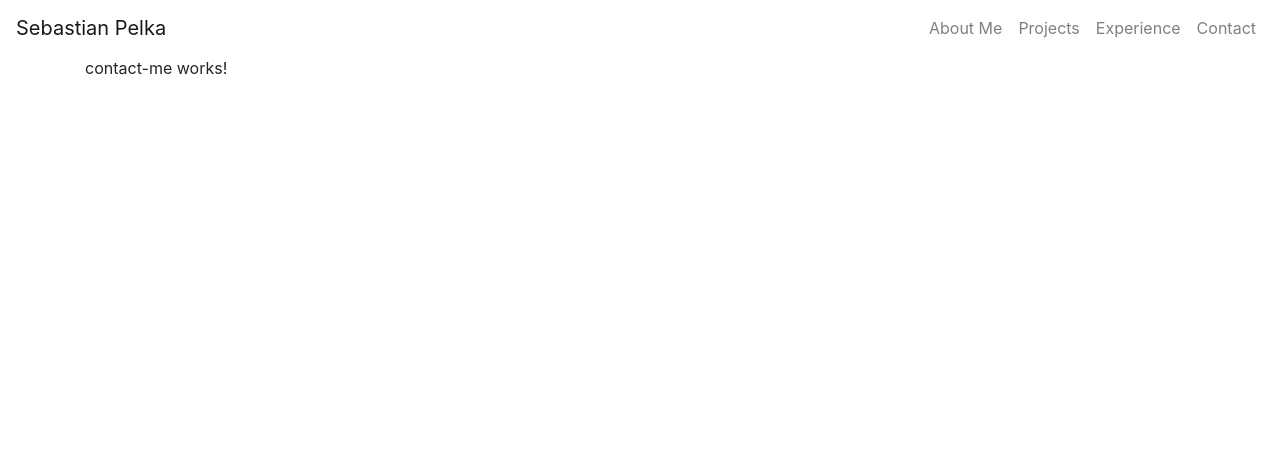
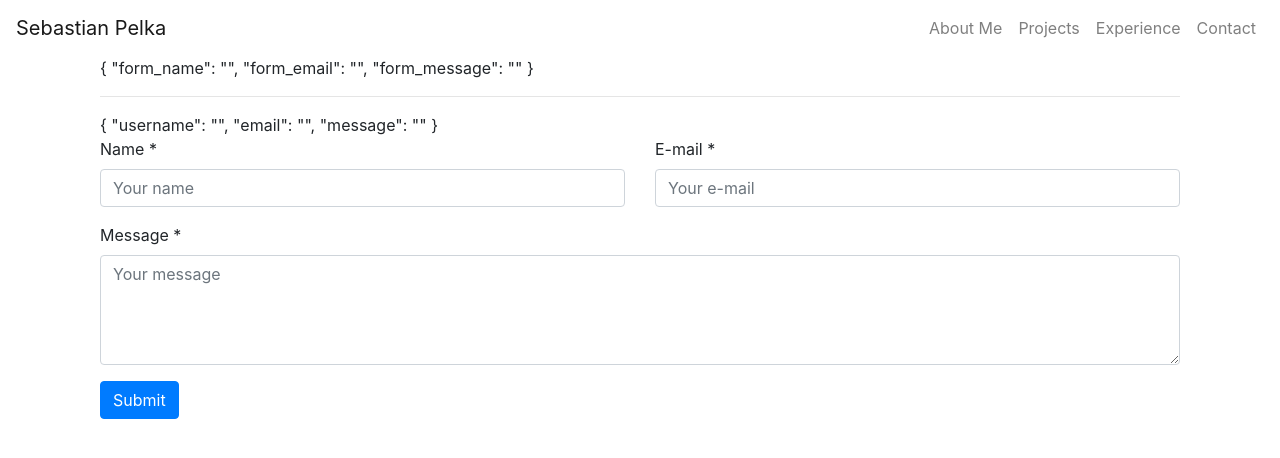
Before and after one commit to spelka/portfolio, an Angular app: page /contact-me in a window 1280 px wide. Shown: the top 458 px of the page. Built offline with nearby package versions, Linux system fonts and the light colour scheme.

Commit message:
Contact me form plus validation is done

```diff
--- a/src/app/app.module.ts
+++ b/src/app/app.module.ts
@@ -1,5 +1,6 @@
 import { BrowserModule } from '@angular/platform-browser';
 import { NgModule } from '@angular/core';
+import { FormsModule } from '@angular/forms';
 
 import { AppComponent } from './app.component';
 import { ProjectListingComponent } from './project-listing/project-listing.component';
@@ -20,7 +21,8 @@ import { ExperienceItemComponent } from './experience-item/experience-item.compo
   ],
   imports: [
     BrowserModule,
-    AppRoutingModule
+    AppRoutingModule,
+    FormsModule
   ],
   providers: [],
   bootstrap: [AppComponent]
--- a/src/app/contact-me/contact-me.component.html
+++ b/src/app/contact-me/contact-me.component.html
@@ -1,3 +1,48 @@
-<p>
-  contact-me works!
-</p>
+<div class="container justify-center">
+  <form #contactForm="ngForm" id="contact-form" method="post" action="contact.ts" role="form">
+    <div class="controls">
+
+      {{ contactForm.value | json }}
+      <hr/>
+      {{ contact | json }}
+
+      <div class="row">
+        <!-- Name -->
+        <div class="col-md-6">
+          <div class="form-group">
+              <label for="form_name">Name *</label>
+              <input [(ngModel)]="contact.username" #name="ngModel" name="form_name" id="form_name" class="form-control" type="text" placeholder="Your name" required [class.is-invalid]="name.touched && name.invalid"/>
+              <div *ngIf="name.touched && name.invalid">
+                <small class="text-danger">Name is required.<br/></small>
+              </div>
+          </div>
+        </div>
+         <!-- email -->
+        <div class="col-md-6">
+            <div class="form-group">
+              <label for="form_email">E-mail *</label>
+              <input [(ngModel)]="contact.email" #email="ngModel" name="form_email" id="form_email" class="form-control" type="text" placeholder="Your e-mail" required [class.is-invalid]="email.touched && email.invalid" pattern="[^@]+@[^@]+\.[a-zA-Z]{2,6}"/>
+              <div *ngIf="email.errors && (email.touched || email.invalid)">
+                <small *ngIf="email.errors.required && email.touched" class="text-danger">E-mail is required.<br/></small>
+                <small *ngIf="email.errors.pattern" class="text">Required e-mail format: you@example.com<br/></small>
+              </div>
+            </div>
+          </div>
+      </div>
+      <!-- message -->
+      <div class="row">
+        <div class="col-md-12">
+          <div class="form-group">
+              <label for="form_message">Message *</label>
+              <textarea [(ngModel)]="contact.message" #message="ngModel" name="form_message" id="form_message" class="form-control" type="text" placeholder="Your message" required [class.is-invalid]="message.touched && message.invalid"rows="4" ></textarea>
+              <div *ngIf="message.touched && message.invalid">
+                <small class="text-danger">Message cannot be empty.<br/></small>
+              </div>
+          </div>
+        </div>
+      </div>
+
+    </div>
+    <button type="submit" class="btn btn-primary">Submit</button>
+  </form>
+</div>
--- a/src/app/contact-me/contact-me.component.ts
+++ b/src/app/contact-me/contact-me.component.ts
@@ -1,4 +1,6 @@
 import { Component, OnInit } from '@angular/core';
+import { FormGroup, FormsModule } from '@angular/forms';
+import { Contact } from './../data/contact';
 
 @Component({
   selector: 'app-contact-me',
@@ -7,9 +9,25 @@ import { Component, OnInit } from '@angular/core';
 })
 export class ContactMeComponent implements OnInit {
 
+  formsModule: FormsModule;
+  formGroup: FormGroup;
+  //post: any;
+  username: String;
+  //email: String;
+  //message: string;
+
+  contact = new Contact('','','');
+
   constructor() { }
 
   ngOnInit() {
   }
 
+  submitFormDataToModel(username:string, email:string, message:string)
+  {
+    this.contact.username = username;
+    this.contact.email = email;
+    this.contact.message = message;
+  }
+
 }
--- /dev/null
+++ b/src/app/data/contact.ts
@@ -0,0 +1,7 @@
+export class Contact {
+    constructor(
+        public username: string,
+        public email: string,
+        public message: string
+    ) {}
+}
```
